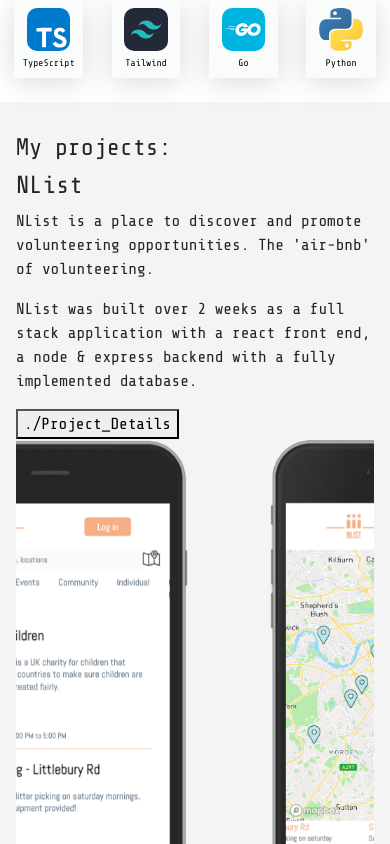
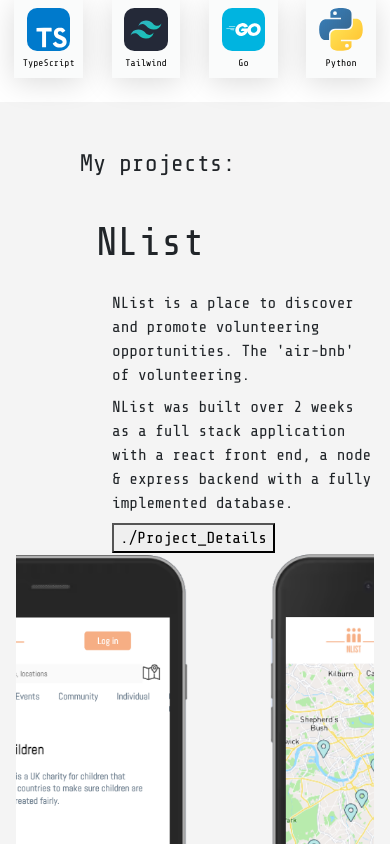
Before and after one commit to awhr95/alex-ross-portfolio, a React (Create React App) app: page / in a window 390 px wide. Shown: the part 1400-2244 px from the top of the page. Built offline with nearby package versions, Linux system fonts and the light colour scheme.

Commit message:
Add more styling and responsivity to the portolio section

```diff
--- a/src/components/PortfolioHomepage/PortfolioHomepage.jsx
+++ b/src/components/PortfolioHomepage/PortfolioHomepage.jsx
@@ -46,6 +46,7 @@ const PortfolioHomepage = () => {
 
   return (
     <section className="portfolio">
+      <div className="portfolio__container">
         <h3 className="portfolio__subtitle">My projects:</h3>
         <article className="portfolio__project">
           <h2 className="portfolio__title">NList</h2>
@@ -54,8 +55,9 @@ const PortfolioHomepage = () => {
             The 'air-bnb' of volunteering.
           </p>
           <p className="portfolio__description">
-          NList was built over 2 weeks as a full stack application with a react
-          front end, a node & express backend with a fully implemented database.
+            NList was built over 2 weeks as a full stack application with a
+            react front end, a node & express backend with a fully implemented
+            database.
           </p>
           <button className="portfolio__button" onClick={toggleDetails}>
             {" "}
@@ -86,8 +88,8 @@ const PortfolioHomepage = () => {
         <article>
           <h2 className="portfolio__title">Back of the Net</h2>
           <p className="portfolio__description">
-          A 24hr hackathon project - A football quiz, can you name tope scorers
-          in all of Europes top 5 leagues??.
+            A 24hr hackathon project - A football quiz, can you name tope
+            scorers in all of Europes top 5 leagues??.
           </p>
           <ImgCarousel images={BackOfTheNet} />
 
@@ -99,6 +101,7 @@ const PortfolioHomepage = () => {
           </a>
         </article>
         <p className="portfolio__link-text">Guithub Link</p>
+      </div>
     </section>
   );
 };
--- a/src/components/PortfolioHomepage/PortfolioHomepage.scss
+++ b/src/components/PortfolioHomepage/PortfolioHomepage.scss
@@ -6,9 +6,27 @@
 .portfolio {
   padding: 0 1rem;
 
+  &__container {
+    margin: 0 auto;
+    max-width: 1280px;
+  }
+
   &__subtitle {
+    padding: 1rem 0rem 1rem 4rem;
     margin-top: 2rem;
     font-size: 1.5rem;
+  }
+  &__title {
+    padding: 1rem 0rem 1rem 5rem;
+    font-size: 2.5rem;
+  }
+  &__description {
+    padding: 0 0 0 6rem;
+    font-size: 1rem;
+    margin-bottom: 0.5rem;
+  }
+  &__button {
+    margin: 0 0 0 6rem;
   }
 
   &__link {
```
Lines whose indentation alone changed are shown as unchanged.
